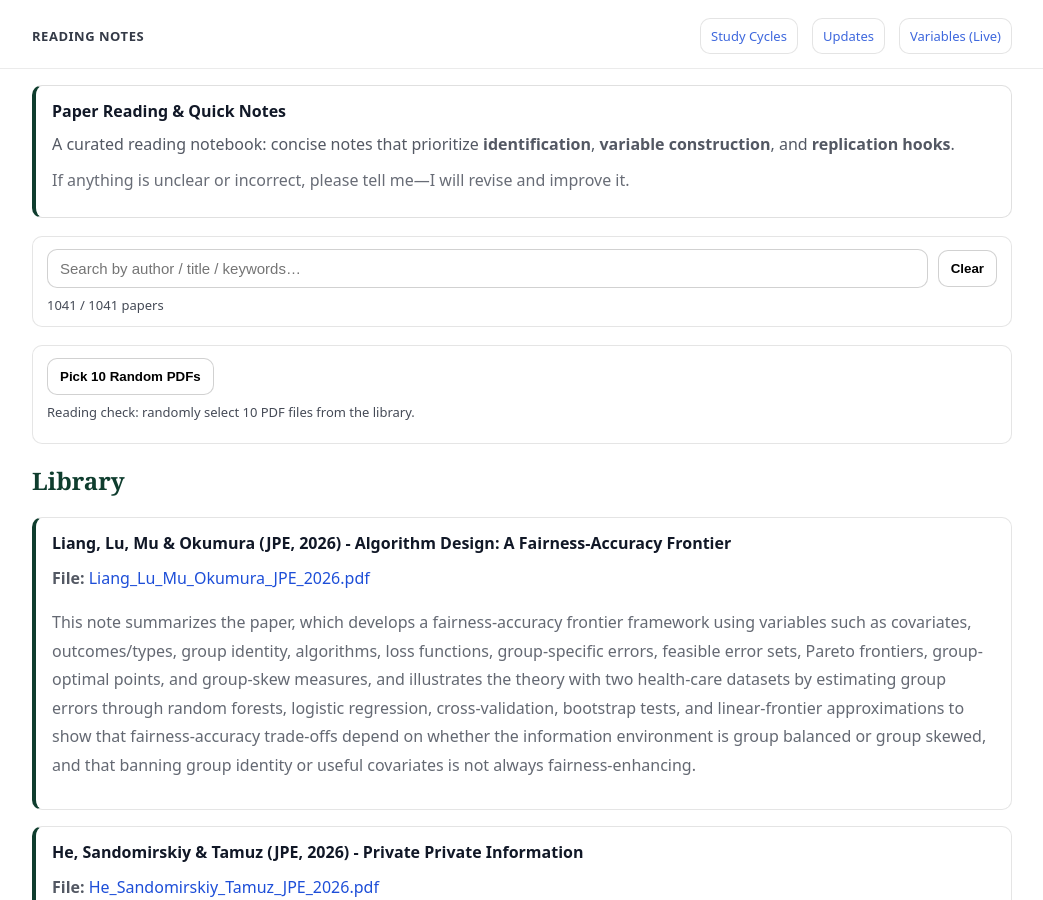
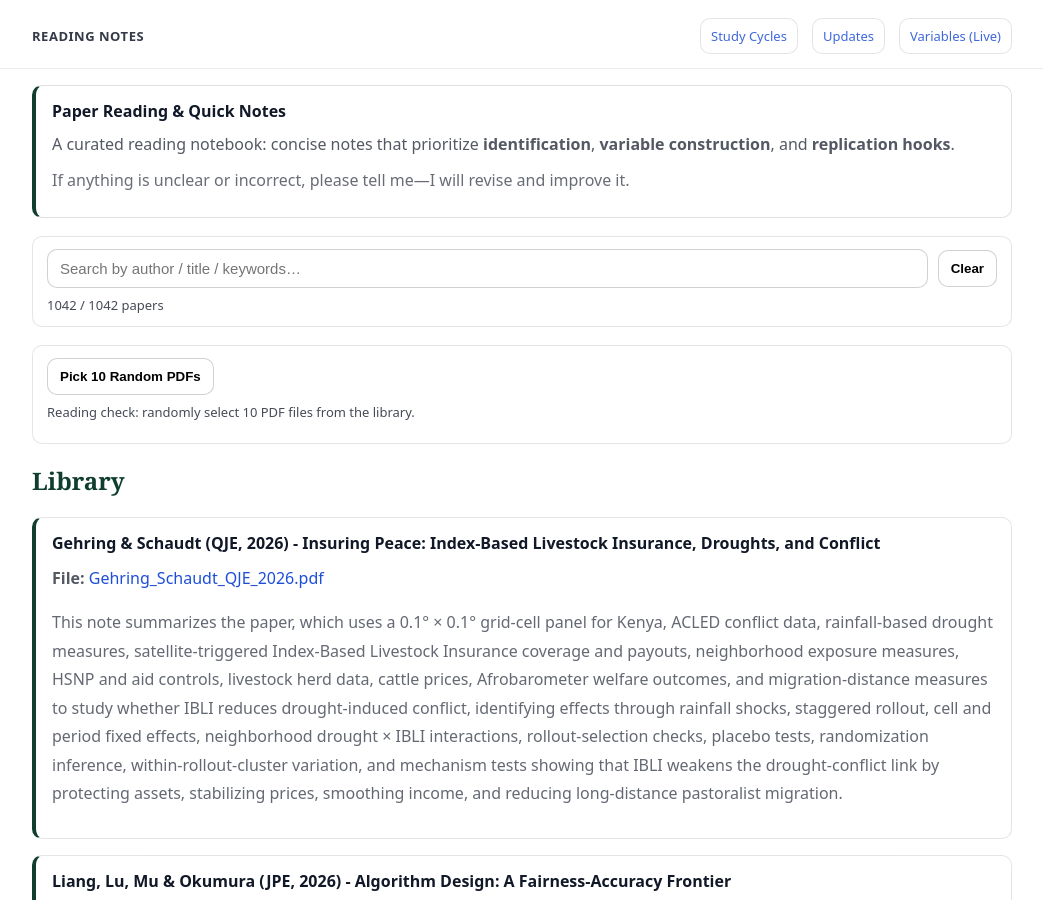
Before and after one commit to yaxinzn/study-archive, a Jekyll site: the page built from reading/index.md, in a window 1280 px wide and 900 px high. Shown: the whole window, without its empty margins (118-1161 px from the left). Built offline with Jekyll 4.4.1, drawn with Linux system fonts in a browser that asks for light colours.

Commit message:
Reading: add/update Gehring_Schaudt_QJE_2026.pdf

```diff
--- a/_data/reading.yml
+++ b/_data/reading.yml
@@ -1,3 +1,7 @@
+- title: "Gehring & Schaudt (QJE, 2026) - Insuring Peace: Index-Based Livestock Insurance, Droughts, and Conflict"
+  file: "Gehring_Schaudt_QJE_2026.pdf"
+  desc: "This note summarizes the paper, which uses a 0.1° × 0.1° grid-cell panel for Kenya, ACLED conflict data, rainfall-based drought measures, satellite-triggered Index-Based Livestock Insurance coverage and payouts, neighborhood exposure measures, HSNP and aid controls, livestock herd data, cattle prices, Afrobarometer welfare outcomes, and migration-distance measures to study whether IBLI reduces drought-induced conflict, identifying effects through rainfall shocks, staggered rollout, cell and period fixed effects, neighborhood drought × IBLI interactions, rollout-selection checks, placebo tests, randomization inference, within-rollout-cluster variation, and mechanism tests showing that IBLI weakens the drought-conflict link by protecting assets, stabilizing prices, smoothing income, and reducing long-distance pastoralist migration."
+
 - title: "Liang, Lu, Mu & Okumura (JPE, 2026) - Algorithm Design: A Fairness-Accuracy Frontier"
   file: "Liang_Lu_Mu_Okumura_JPE_2026.pdf"
   desc: "This note summarizes the paper, which develops a fairness-accuracy frontier framework using variables such as covariates, outcomes/types, group identity, algorithms, loss functions, group-specific errors, feasible error sets, Pareto frontiers, group-optimal points, and group-skew measures, and illustrates the theory with two health-care datasets by estimating group errors through random forests, logistic regression, cross-validation, bootstrap tests, and linear-frontier approximations to show that fairness-accuracy trade-offs depend on whether the information environment is group balanced or group skewed, and that banning group identity or useful covariates is not always fairness-enhancing."
```
Also changed, not shown: 1 other file.
